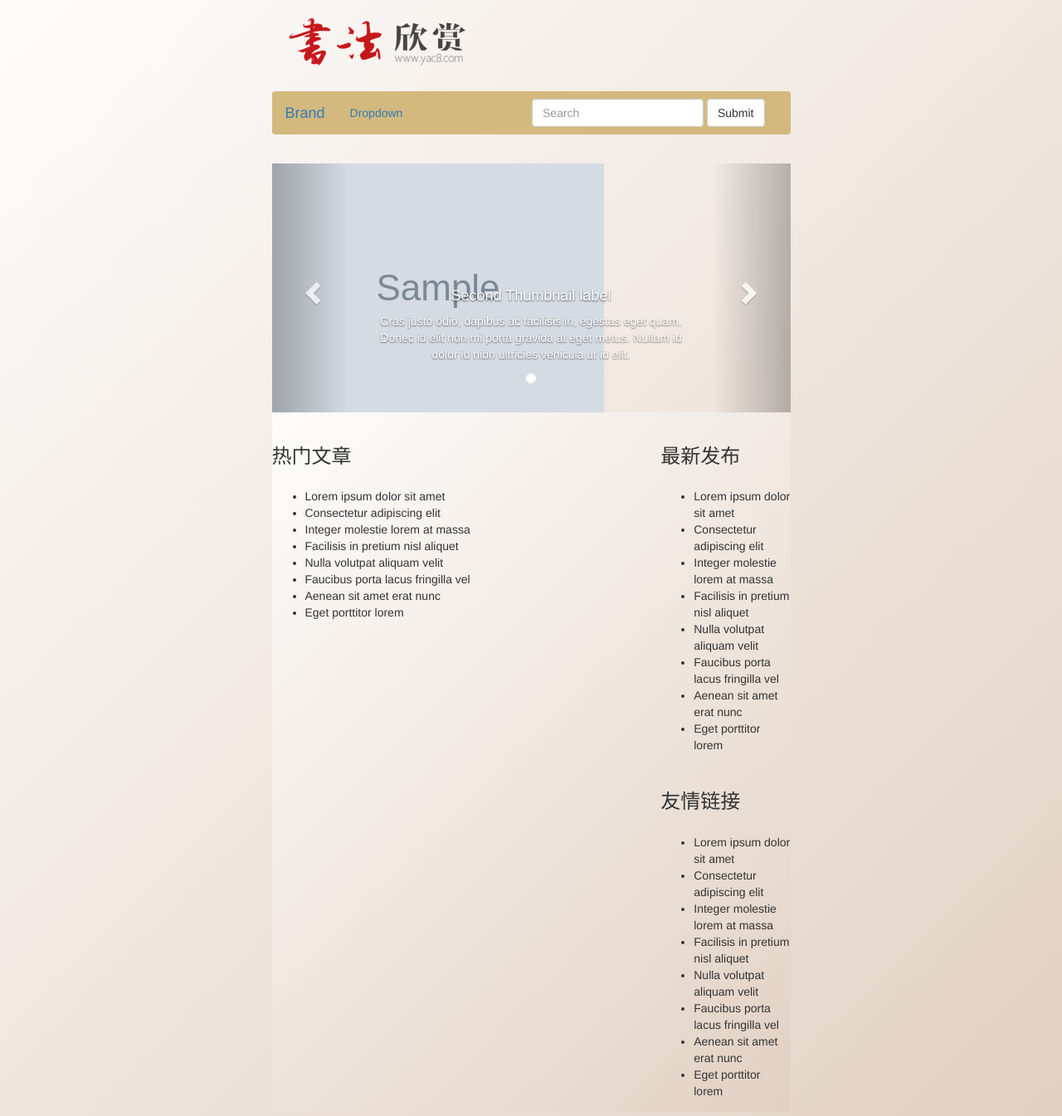
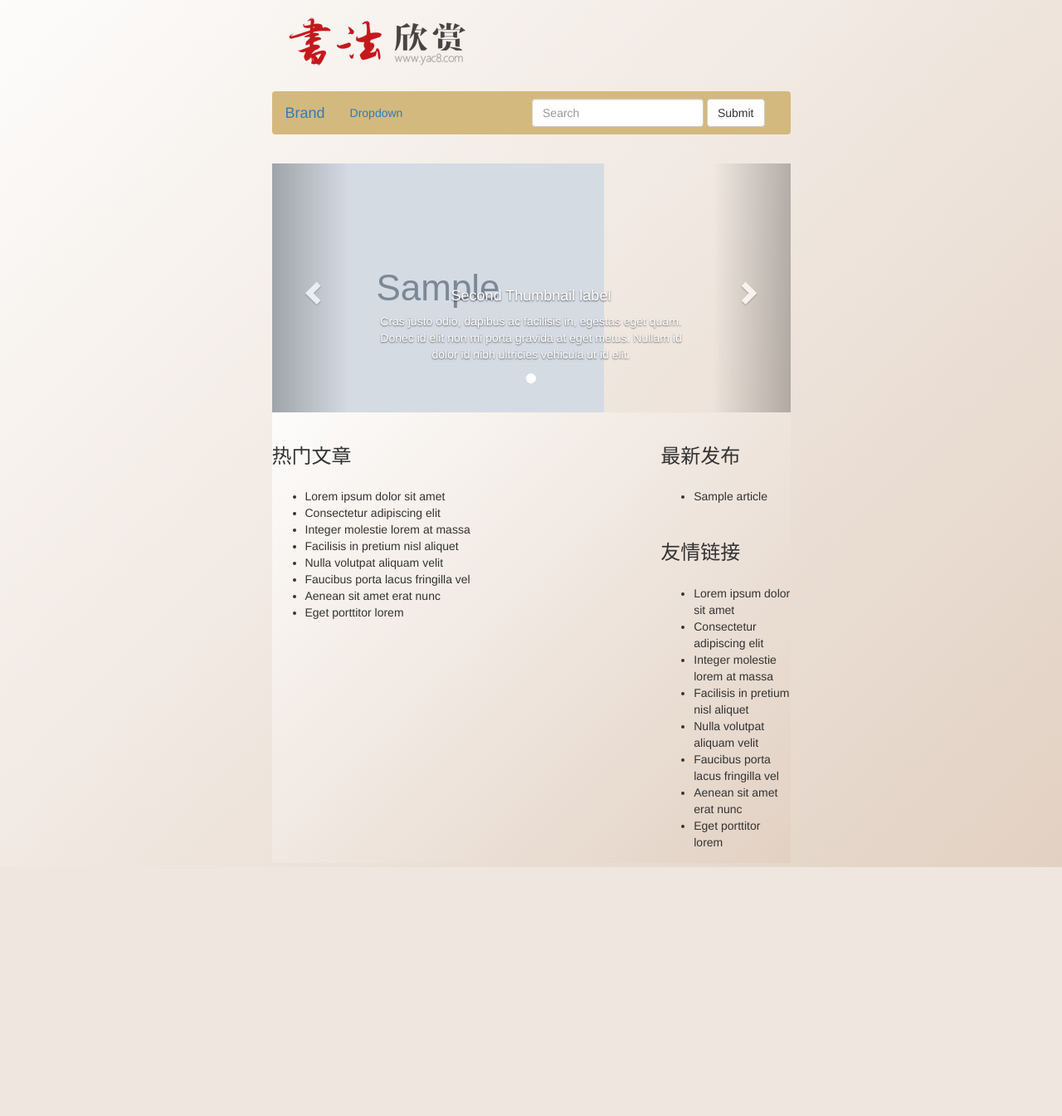
Before and after one commit to ElegantCoders/calligtaphy, a Django app: page /index/ in a window 1280 px wide. Shown: the whole page at 83% size. After the commit the page ends 1045 px from the top, so only its background shows below. Run offline with Django 3.2, Linux system fonts and the light colour scheme; tables that the repository leaves empty hold one stand-in row (values such as "Sample post"); grey boxes marked "Sample" are stand-in pictures; some libraries are stand-ins or nearby versions.

Commit message:
更新最新发布代码

```diff
--- a/app/views.py
+++ b/app/views.py
@@ -35,11 +35,16 @@ from django.core import serializers
 #     banner_list = serializers.serialize('json', Banner.objects.all())
 #     return MethodGetOrPost(banner_list).get(request)
 
+# 首页显示
+def index(request):
+    # 获取轮播图对象
+    banner_list = Banner.objects.all()
+    # 获取文章对象
+    article_list = Article.objects.all().order_by('-pub_date')[:2]
 
-def index(request):
-    banner_list = Banner.objects.all()
     ctx = {
         "banner_list": banner_list,
+        "article_list": article_list,
     }
 
     return render(request, 'index.html', ctx)
--- a/templates/index.html
+++ b/templates/index.html
@@ -163,65 +163,6 @@
                                     </a>
                                 </div>
 
-
-<!-- 轮播图静态备份 -->
-{#                                <div id="myCarousel" class="carousel slide">#}
-{#                                    <!-- 轮播（Carousel）指标 -->#}
-{#                                    <ol class="carousel-indicators">#}
-{#                                        <li data-target="#myCarousel" data-slide-to="0" class="active"></li>#}
-{#                                        <li data-target="#myCarousel" data-slide-to="1"></li>#}
-{#                                        <li data-target="#myCarousel" data-slide-to="2"></li>#}
-{#                                    </ol>#}
-{##}
-{#                                    <!-- 轮播（Carousel）项目 -->#}
-{#                                    <div class="carousel-inner">#}
-{#                                        <div class="item active">#}
-{#                                            <img src="../static/images/default.jpg" alt="First slide">#}
-{#                                            <div class="carousel-caption">#}
-{#                                                <h4>Second Thumbnail label</h4>#}
-{#                                                <p>#}
-{#                                                    Cras justo odio, dapibus ac facilisis in, egestas eget quam.#}
-{#                                                    Donec id elit non mi porta gravida at eget metus. Nullam id#}
-{#                                                    dolor id nibh ultricies vehicula ut id elit.#}
-{#                                                </p>#}
-{#                                            </div>#}
-{#                                        </div>#}
-{#                                        <div class="item">#}
-{#                                            <img src="../static/images/default1.jpg" alt="Second slide">#}
-{#                                            <div class="carousel-caption">#}
-{#                                                <h4>Second Thumbnail label</h4>#}
-{#                                                <p>#}
-{#                                                    Cras justo odio, dapibus ac facilisis in, egestas eget quam.#}
-{#                                                    Donec id elit non mi porta gravida at eget metus. Nullam id#}
-{#                                                    dolor id nibh ultricies vehicula ut id elit.#}
-{#                                                </p>#}
-{#                                            </div>#}
-{#                                        </div>#}
-{#                                        <div class="item">#}
-{#                                            <img src="../static/images/default2.jpg" alt="Third slide">#}
-{#                                            <div class="carousel-caption">#}
-{#                                                <h4>Second Thumbnail label</h4>#}
-{#                                                <p>#}
-{#                                                    Cras justo odio, dapibus ac facilisis in, egestas eget quam.#}
-{#                                                    Donec id elit non mi porta gravida at eget metus. Nullam id#}
-{#                                                    dolor id nibh ultricies vehicula ut id elit.#}
-{#                                                </p>#}
-{#                                            </div>#}
-{#                                        </div>#}
-{#                                    </div>#}
-{#                                    <!-- 轮播（Carousel）导航 -->#}
-{#                                    <a class="left carousel-control" href="#myCarousel" role="button" data-slide="prev">#}
-{#                                        <span class="glyphicon glyphicon-chevron-left" aria-hidden="true"></span>#}
-{#                                        <span class="sr-only">Previous</span>#}
-{#                                    </a>#}
-{#                                    <a class="right carousel-control" href="#myCarousel" role="button"#}
-{#                                       data-slide="next">#}
-{#                                        <span class="glyphicon glyphicon-chevron-right" aria-hidden="true"></span>#}
-{#                                        <span class="sr-only">Next</span>#}
-{#                                    </a>#}
-{#                                </div>#}
-
-
                             </div>
                             <div class="lyrow ui-draggable"
                                  style="display: block; position: relative; opacity: 1; left: 0px; top: 0px;">
@@ -267,14 +208,9 @@
                                                 <!-- 最新发布列表内容 -->
                                                 <div class="view">
                                                     <ul contenteditable="true" style="outline: 0;">
-                                                        <li>Lorem ipsum dolor sit amet</li>
-                                                        <li>Consectetur adipiscing elit</li>
-                                                        <li>Integer molestie lorem at massa</li>
-                                                        <li>Facilisis in pretium nisl aliquet</li>
-                                                        <li>Nulla volutpat aliquam velit</li>
-                                                        <li>Faucibus porta lacus fringilla vel</li>
-                                                        <li>Aenean sit amet erat nunc</li>
-                                                        <li>Eget porttitor lorem</li>
+                                                        {% for article in article_list %}
+                                                            <li>{{ article.title }}</li>
+                                                        {% endfor %}
                                                     </ul>
                                                 </div>
                                             </div>
```
